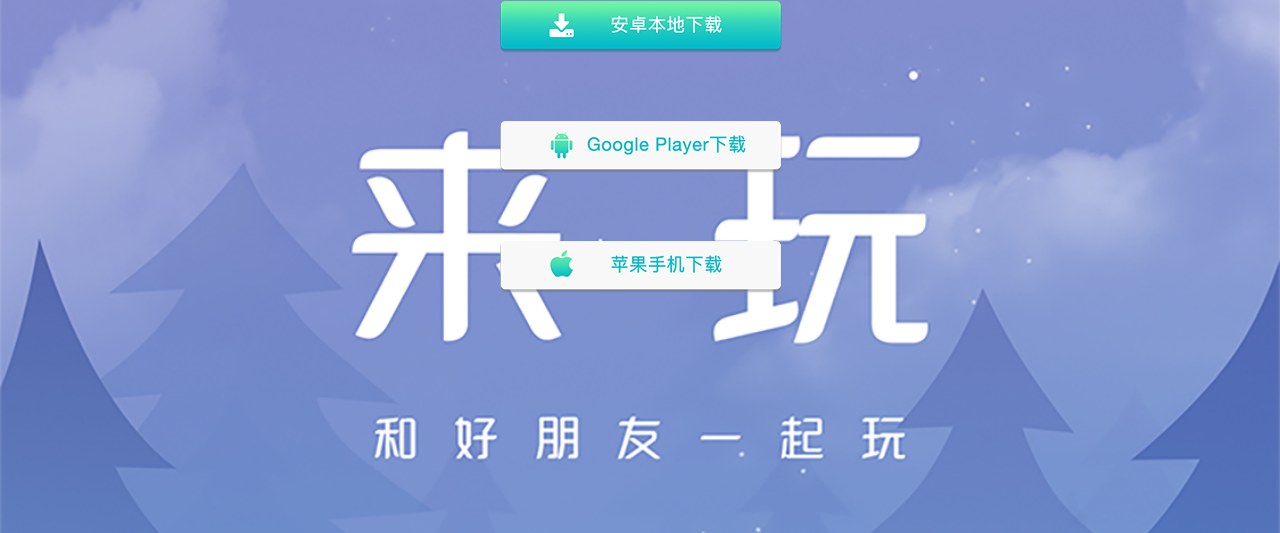
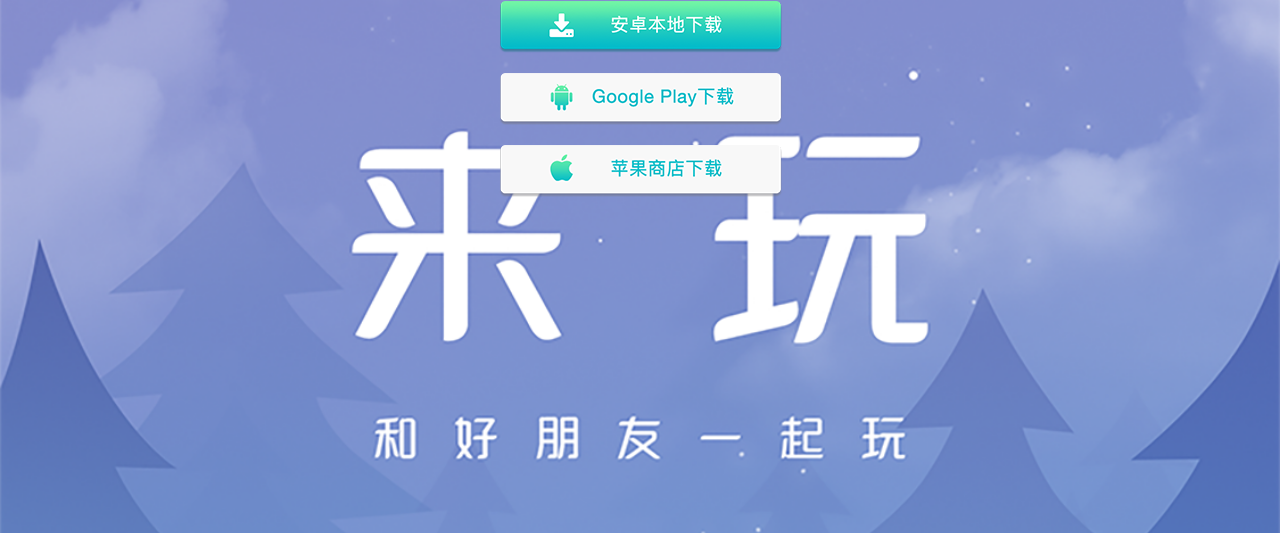
Before and after one commit to joebanezair/my-codes-2108-2204, a Python web app: template src/templates/mobile.html in a window 1280 px wide. Shown: the part 156-689 px from the top of the page. Run offline with Jinja, Linux system fonts and the light colour scheme; the template is opened without the code that fills it: most values are stand-ins (such as "Sample title", 1, 10 or a date in 2020).

Commit message:
更新手机端适配 (#143)

```diff
--- a/src/templates/mobile.html
+++ b/src/templates/mobile.html
@@ -22,10 +22,6 @@
 
     .download-box {
         margin-bottom: 16rem;
-    }
-
-    .download-button-img {
-        margin-bottom: 1rem;
     }
 
     .center {
@@ -78,14 +74,14 @@
         </div>
         <div class="center download-box">
             <div class="download-button center">
-                <a href="{{ android_download_url }}" class="download-button-img">
-                    <img src="/static/img/phone/btn-android-on.png" class="android">
+                <a href="{{ android_download_url }}" >
+                    <img src="/static/img/phone/btn-android-on.png">
                 </a>
-                <a href="{{ google_download_url }}" class="download-button-img">
-                    <img src="/static/img/phone/btn-google-on.png" class="google">
+                <a href="{{ google_download_url }}" >
+                    <img src="/static/img/phone/btn-google-on.png">
                 </a>
-                <a href="{{ ios_download_url }}">
-                    <img src="/static/img/phone/btn-ios-on.png" class="ios">
+                <a href="{{ ios_download_url }}" >
+                    <img src="/static/img/phone/btn-ios-on.png">
                 </a>
             </div>
         </div>
@@ -118,21 +114,6 @@
                 "border-radius": "1rem"
             })
         }
-
-        //安卓button点击更换图片
-        $(".android").click(function (event) {
-            $(".android").attr('src', "/static/img/phone/btn-android.png")
-        })
-
-        //苹果button点击更换图片p
-        $(".ios").click(function (event) {
-            $(".ios").attr('src', "/static/img/phone/btn-ios.png")
-        })
-
-        //Google play button点击更换图片
-        $(".google").click(function (event) {
-            $(".google").attr('src', "/static/img/phone/btn-google.png")
-        })
     });
 </script>
 
```
Also changed, not shown: src/templates/home.html (+7 -6 lines), src/static/img/phone/btn-google-on.png, src/static/img/phone/btn-google.png, src/static/img/phone/btn-ios-on.png, src/static/img/phone/btn-ios.png.
